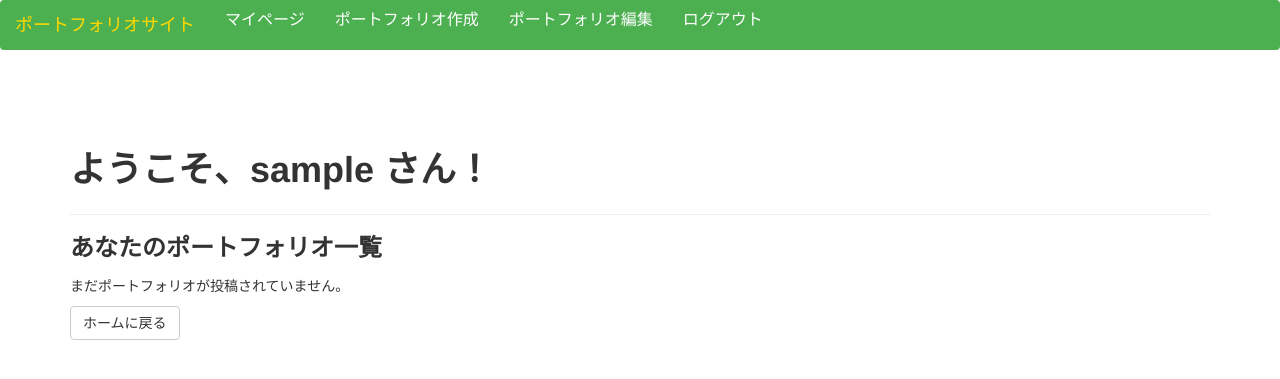
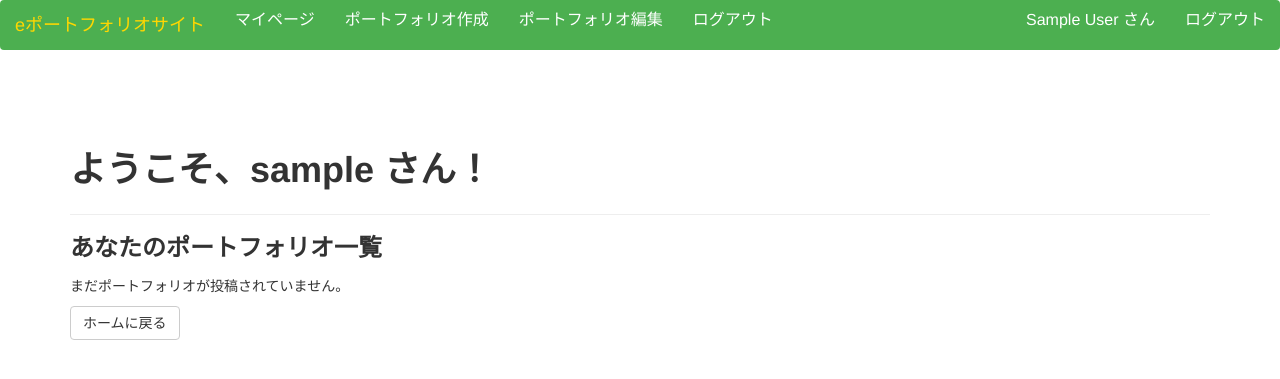
Before and after one commit to To-Takemoto/ePortfolio_prot, a Flask app: page /mypage in a window 1280 px wide. Shown: the top 379 px of the page. Run offline with Flask 3, Linux system fonts and the light colour scheme; the visitor is signed in with stand-in values (Sample User, id 1); data that the repository does not hold is empty; some libraries are stand-ins or nearby versions.

Commit message:
名前を表示するように変更

```diff
--- a/app/templates/base.html
+++ b/app/templates/base.html
@@ -14,7 +14,7 @@
     <nav class="navbar navbar-default">
         <div class="container-fluid">
             <div class="navbar-header">
-                <a class="navbar-brand" href="{{ url_for('index') }}">ポートフォリオサイト</a>
+                <a class="navbar-brand" href="{{ url_for('index') }}">eポートフォリオサイト</a>
             </div>
             <ul class="nav navbar-nav">
                 {% if current_user.is_authenticated %}
@@ -30,6 +30,14 @@
                 {% else %}
                     <li><a href="{{ url_for('login') }}">ログイン</a></li>
                     <li><a href="{{ url_for('register') }}">新規登録</a></li>
+                {% endif %}
+            </ul>
+            <ul class="nav navbar-nav navbar-right">
+                {% if current_user.is_authenticated %}
+                    <li><a href="{{ url_for('profile') }}">{{ current_user.full_name }} さん</a></li>
+                    <li><a href="{{ url_for('logout') }}">ログアウト</a></li>
+                {% else %}
+                    <!-- ログイン・新規登録のリンク -->
                 {% endif %}
             </ul>
         </div>
--- a/app/templates/mypage.html
+++ b/app/templates/mypage.html
@@ -19,7 +19,7 @@
     <ul class="list-group">
         {% for portfolio in portfolios %}
             <li class="list-group-item">
-                <h4>{{ portfolio.title }} ({{ portfolio.type_label }})</h4>
+                <h4><a href="{{ url_for('portfolio_detail', portfolio_id=portfolio.id) }}">{{ portfolio.title }}</a> ({{ portfolio.type_label }})</h4>
                 {% if portfolio.content %}
                     {% set content = portfolio.content | from_json %}
                     <!-- 種類に応じて表示を変える -->
@@ -37,12 +37,12 @@
 
                 <!-- フィードバックの表示 -->
                 {% if portfolio.feedbacks %}
-                    <h5>フィードバック:</h5>
-                    <ul>
-                        {% for feedback in portfolio.feedbacks %}
-                            <li>{{ feedback.feedback }} - 先生ID: {{ feedback.teacher_id }}</li>
-                        {% endfor %}
-                    </ul>
+                <h5>フィードバック:</h5>
+                <ul>
+                    {% for feedback in portfolio.feedbacks %}
+                        <li>{{ feedback.feedback }} - 先生: {{ feedback.teacher_name }}</li>
+                    {% endfor %}
+                </ul>
                 {% else %}
                     <p>フィードバックはまだありません。</p>
                 {% endif %}
--- a/app/templates/teacher_dashboard.html
+++ b/app/templates/teacher_dashboard.html
@@ -8,12 +8,12 @@
 <div class="page-header"><h1>先生用ダッシュボード</h1></div>
 
 {% for student_id, student_info in student_portfolios.items() %}
-    <h2>生徒: {{ student_info.username }}</h2>
+    <h2>生徒: {{ student_info.full_name }}</h2>
     {% if student_info.portfolios %}
         {% for portfolio in student_info.portfolios %}
             <div class="panel panel-default">
                 <div class="panel-heading">
-                    <h3>{{ portfolio.title }} ({{ portfolio.type_label }})</h3>
+                    <h3><a href="{{ url_for('portfolio_detail', portfolio_id=portfolio.id) }}">{{ portfolio.title }}</a> ({{ portfolio.type_label }})</h3>
                 </div>
                 <div class="panel-body">
                     <!-- ポートフォリオの内容を表示 -->
```
